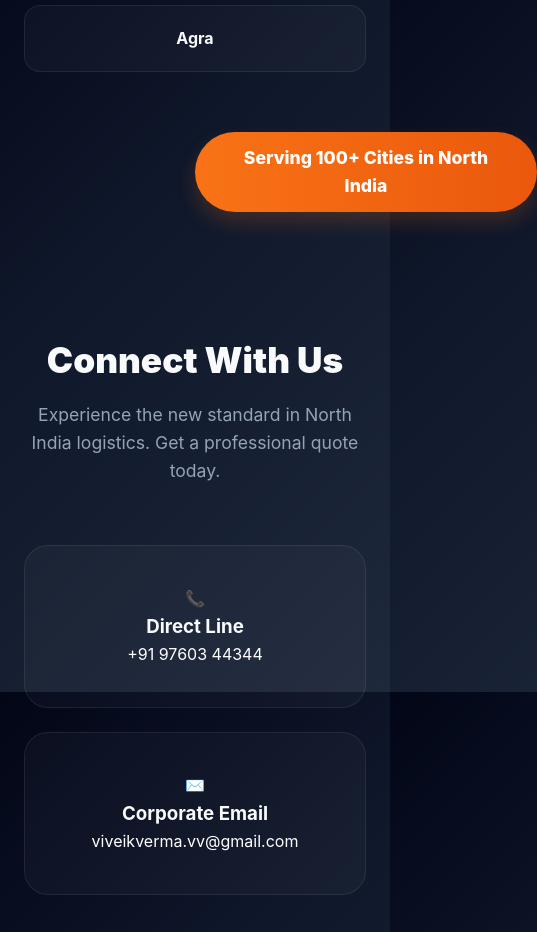
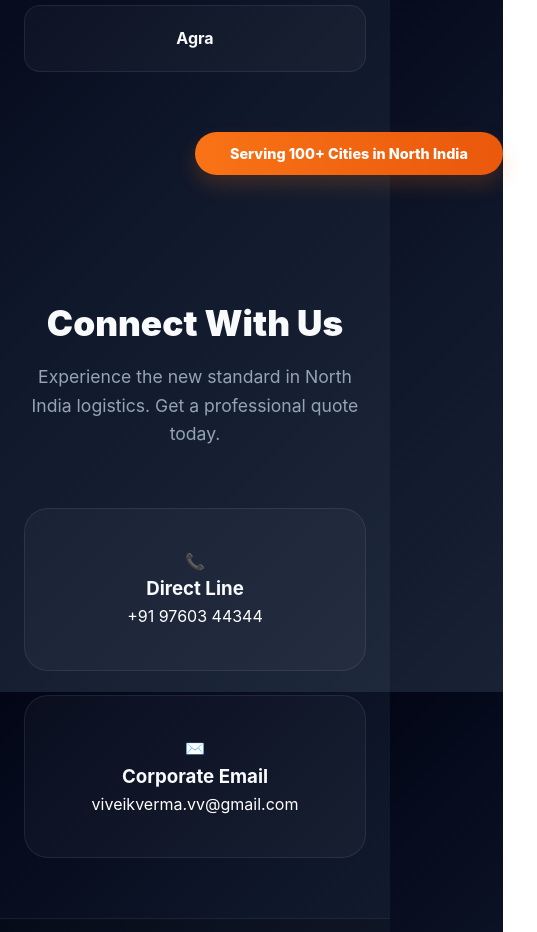
Before and after one commit to Beingzuko2515/Shri-Vinyak-Transport, a React (Vite) app: page / in a window 390 px wide. Shown: the part 6060-6992 px from the top of the page, 537 px wide, since content can reach past the window. Built offline with nearby package versions, Linux system fonts and the light colour scheme.

Commit message:
Improve mobile compatibility for coverage badge

```diff
--- a/src/App.css
+++ b/src/App.css
@@ -531,4 +531,13 @@ footer {
   .hero h1 { font-size: 2.2rem; }
   .branch-grid { grid-template-columns: 1fr; }
   .card { padding: 24px; }
+  /* Adjustments for coverage-badge to improve mobile compatibility */
+  .coverage-badge {
+    font-size: 0.9rem; /* Slightly smaller font */
+    padding: 10px 15px; /* Slightly smaller horizontal padding */
+    width: 90%; /* Ensure it takes up a good portion of the width */
+    box-sizing: border-box; /* Include padding in the element's total width */
+    white-space: normal; /* Allow text to wrap to multiple lines */
+    word-break: break-word; /* Break words if necessary to prevent overflow */
+  }
 }
```
